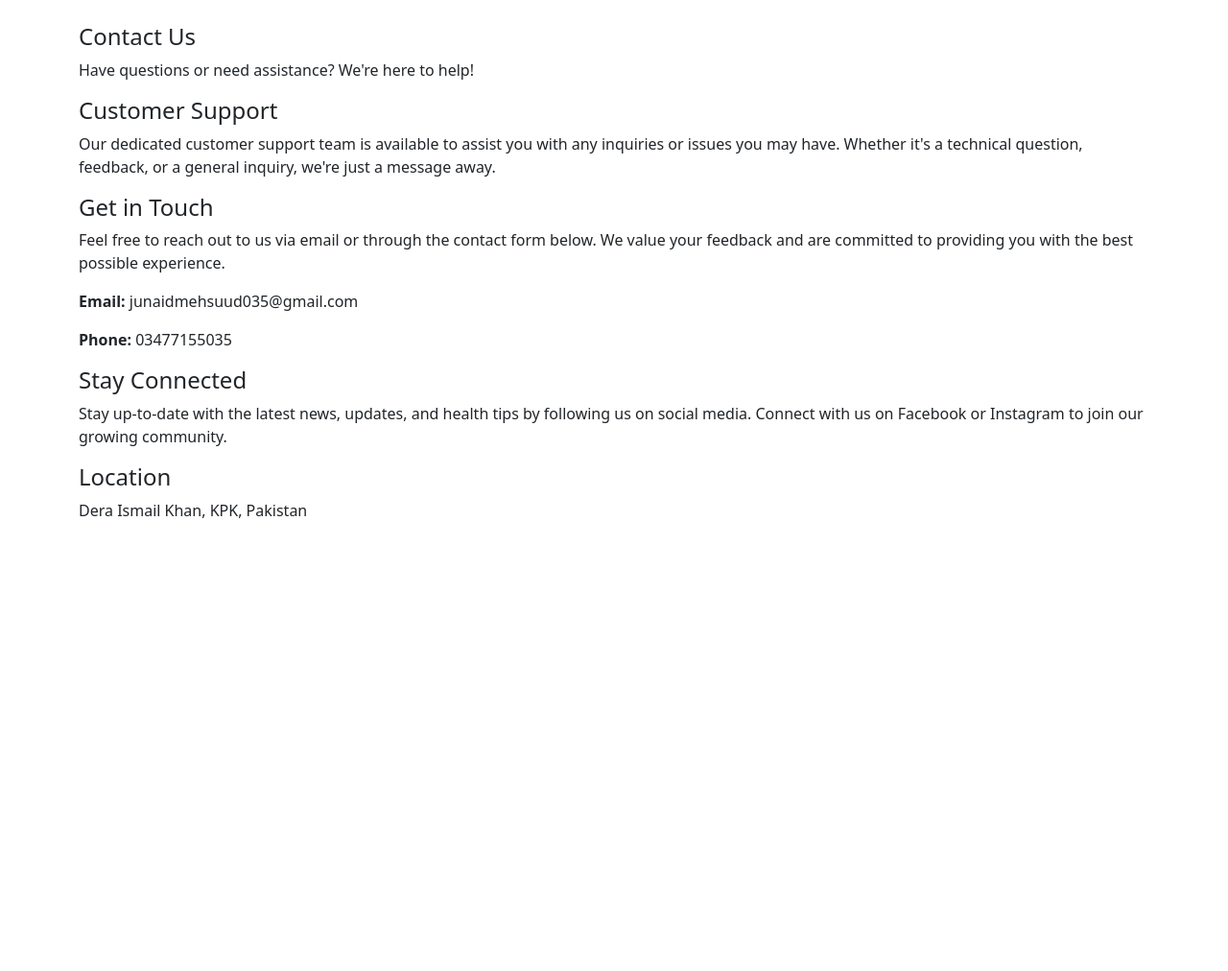
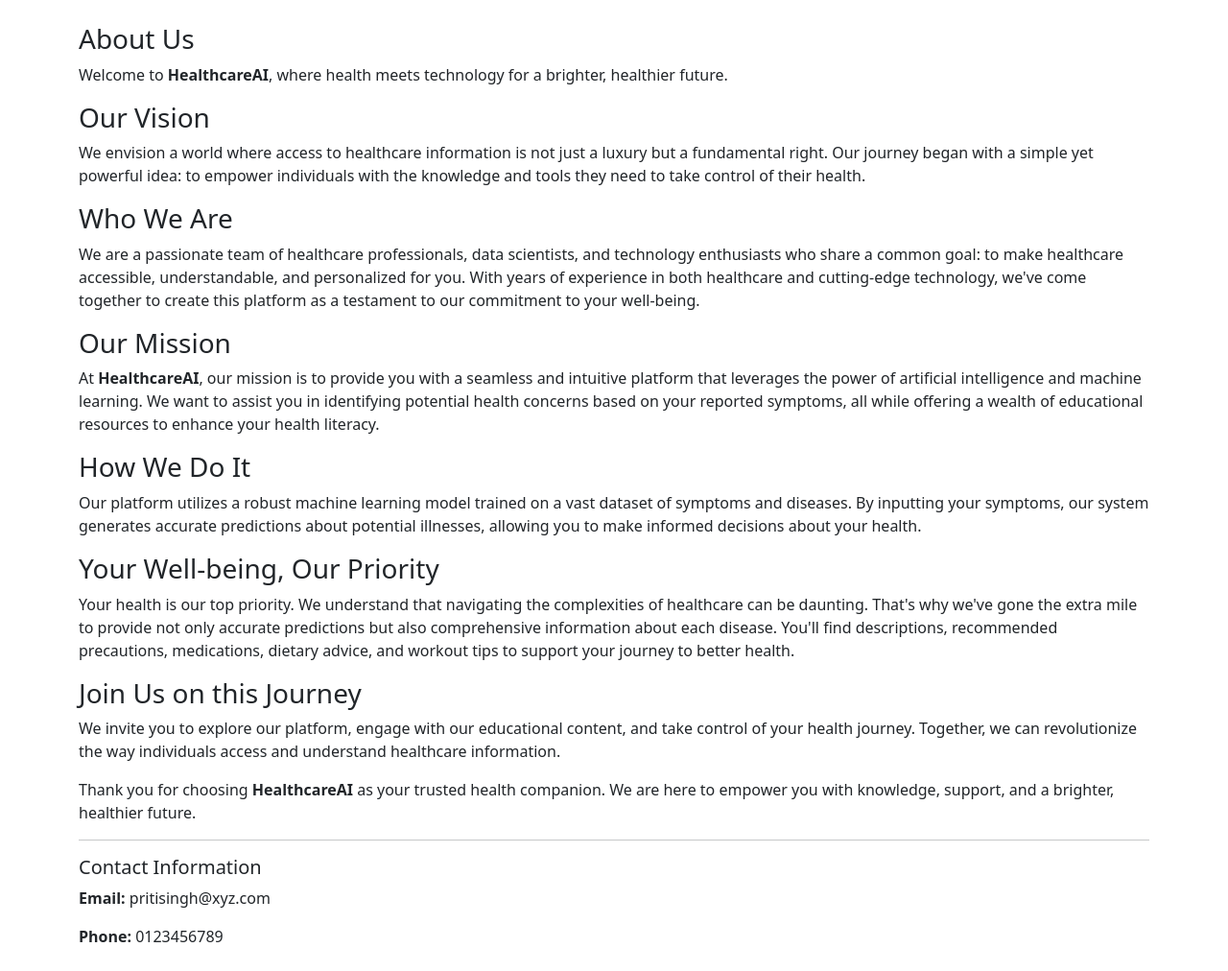
Before and after one commit to pritisingh-09/medicine-recommendation-system, a Flask app: page /contact in a window 1280 px wide. Shown: the whole page at 96% size. Before the commit the page ends 540 px from the top, so only its background shows below. Run offline with Flask 3, Linux system fonts and the light colour scheme; parts of the project's set-up code (start-up, migrations or seed data) failed here and were passed over.

Commit message:
Updated contact.html

```diff
--- a/templates/contact.html
+++ b/templates/contact.html
@@ -3,38 +3,43 @@
   <head>
     <meta charset="utf-8">
     <meta name="viewport" content="width=device-width, initial-scale=1">
-    <title>Bootstrap demo</title>
+    <title>About Us - HealthcareAI</title>
     <link href="https://cdn.jsdelivr.net/npm/bootstrap@5.3.1/dist/css/bootstrap.min.css" rel="stylesheet" integrity="sha384-4bw+/aepP/YC94hEpVNVgiZdgIC5+VKNBQNGCHeKRQN+PtmoHDEXuppvnDJzQIu9" crossorigin="anonymous">
   </head>
   <body>
     <div class="container my-4 mt-4">
 
-<h4>      Contact Us
-</h4>
-<p>Have questions or need assistance? We're here to help!
-</p>
-<h4>Customer Support
-</h4>
-<p>Our dedicated customer support team is available to assist you with any inquiries or issues you may have. Whether it's a technical question, feedback, or a general inquiry, we're just a message away.
-</p>
-<h4>Get in Touch
-</h4>
-<p>Feel free to reach out to us via email or through the contact form below. We value your feedback and are committed to providing you with the best possible experience.
-</p>
-<p><b>Email:</b> junaidmehsuud035@gmail.com</p>
-<p><b>Phone:</b> 03477155035</p>
+      <h3>About Us</h3>
+      <p>Welcome to <strong>HealthcareAI</strong>, where health meets technology for a brighter, healthier future.</p>
 
+      <h3>Our Vision</h3>
+      <p>We envision a world where access to healthcare information is not just a luxury but a fundamental right. Our journey began with a simple yet powerful idea: to empower individuals with the knowledge and tools they need to take control of their health.</p>
 
-<h4>Stay Connected</h4>
-<p>Stay up-to-date with the latest news, updates, and health tips by following us on social media. Connect with us on Facebook or Instagram to join our growing community.
-</p>
-<h4>Location
-</h4>
-<p>Dera Ismail Khan, KPK, Pakistan</p>
+      <h3>Who We Are</h3>
+      <p>We are a passionate team of healthcare professionals, data scientists, and technology enthusiasts who share a common goal: to make healthcare accessible, understandable, and personalized for you. With years of experience in both healthcare and cutting-edge technology, we've come together to create this platform as a testament to our commitment to your well-being.</p>
 
+      <h3>Our Mission</h3>
+      <p>At <strong>HealthcareAI</strong>, our mission is to provide you with a seamless and intuitive platform that leverages the power of artificial intelligence and machine learning. We want to assist you in identifying potential health concerns based on your reported symptoms, all while offering a wealth of educational resources to enhance your health literacy.</p>
 
+      <h3>How We Do It</h3>
+      <p>Our platform utilizes a robust machine learning model trained on a vast dataset of symptoms and diseases. By inputting your symptoms, our system generates accurate predictions about potential illnesses, allowing you to make informed decisions about your health.</p>
+
+      <h3>Your Well-being, Our Priority</h3>
+      <p>Your health is our top priority. We understand that navigating the complexities of healthcare can be daunting. That's why we've gone the extra mile to provide not only accurate predictions but also comprehensive information about each disease. You'll find descriptions, recommended precautions, medications, dietary advice, and workout tips to support your journey to better health.</p>
+
+      <h3>Join Us on this Journey</h3>
+      <p>We invite you to explore our platform, engage with our educational content, and take control of your health journey. Together, we can revolutionize the way individuals access and understand healthcare information.</p>
+
+      <p>Thank you for choosing <strong>HealthcareAI</strong> as your trusted health companion. We are here to empower you with knowledge, support, and a brighter, healthier future.</p>
+
+      <hr>
+
+      <h5>Contact Information</h5>
+      <p><strong>Email:</strong> pritisingh@xyz.com</p>
+      <p><strong>Phone:</strong> 0123456789</p>
 
     </div>
+
     <script src="https://cdn.jsdelivr.net/npm/bootstrap@5.3.1/dist/js/bootstrap.bundle.min.js" integrity="sha384-HwwvtgBNo3bZJJLYd8oVXjrBZt8cqVSpeBNS5n7C8IVInixGAoxmnlMuBnhbgrkm" crossorigin="anonymous"></script>
   </body>
 </html>
```
